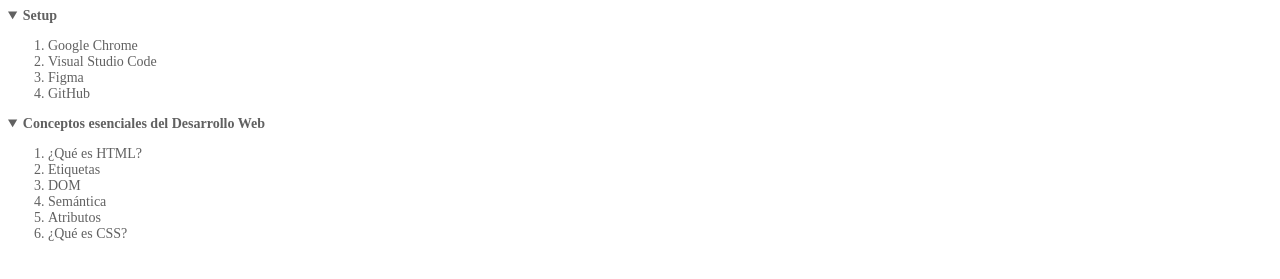
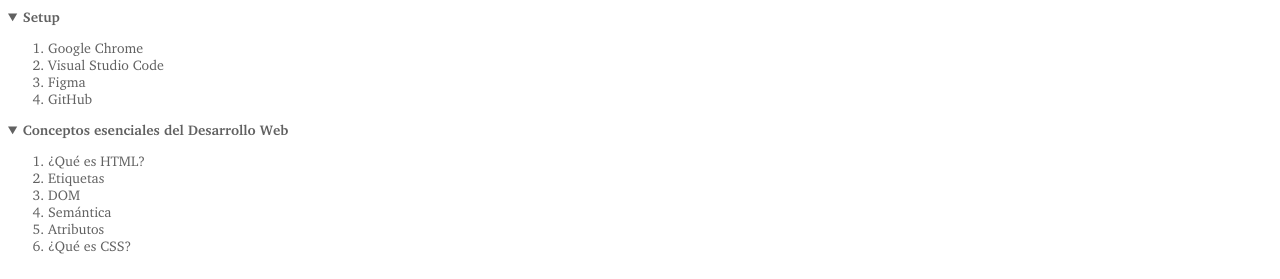
Before and after one commit to ElaiaWood/EliasProyect-Curso_HTML_CSS, a plain HTML site: page index.html in a window 1280 px wide. Shown: the top 279 px of the page. Drawn offline with Linux system fonts and the light colour scheme.

Commit message:
Aprendizaje del @font-face
Aprender a que tu sitio web tenga una fuente descargable puede ser una buena opción.
Con @font-face podemos cargar las fuentes que tenemos en un archivo para que afecten la propiedad de un usuario que no tenga las fuentes descargadas.
Code:
@font-face {
   font-family: nombreDeLaFuente;
   src: url('directorio de la fuente');
   font-style: normal/italic/bold;
   font-weight: 300/400/600/700 - bold;

```diff
--- a/css/styles.css
+++ b/css/styles.css
@@ -1,5 +1,37 @@
+@font-face {
+  font-family: charter;
+  src: url('../fonts/charter-regular.otf');
+  font-style: normal;
+  font-weight: 400;
+}
+
+@font-face {
+  font-family: charter;
+  src: url('../fonts/charter-italic.otf');
+  font-style: italic;
+  font-weight: 400;
+}
+
+@font-face {
+  font-family: charter;
+  src: url('../fonts/charter-bold.otf');
+  font-style: normal;
+  font-weight: 700;
+}
+
+@font-face {
+  font-family: charter;
+  src: url('../fonts/charter-bold-italic.otf');
+  font-style: italic;
+  font-weight: bold;
+}
+
+
 :root {
   font-size: 18px;
+  --gray30: #212121;
+  --gray20: #212429;
+  --gray10: #616161;
 }
 
 html {
@@ -7,21 +39,22 @@ html {
 }
 
 body {
-  color: #212121;
+  color: var(--gray3 0);
+  font-family: charter;
 }
 
 header {
-  color: #616161;
+  color: var(--gray10);
   font-size: 14px;
 }
 
 header a {
-  color: #616161;
+  color: var(--gray10);
   text-decoration: none;
 }
 
 header a:hover {
-  color: #212121;
+  color: var(--gray30);
 }
 
 nav details summary {
```
Also changed, not shown: fonts/charter-bold-italic.otf (added), fonts/charter-bold.otf (added), fonts/charter-italic.otf (added), fonts/charter-regular.otf (added).
